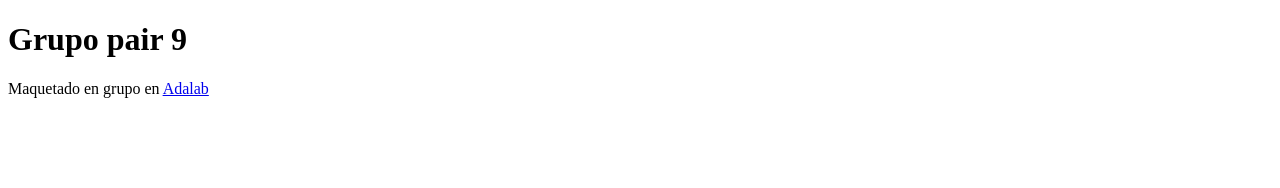
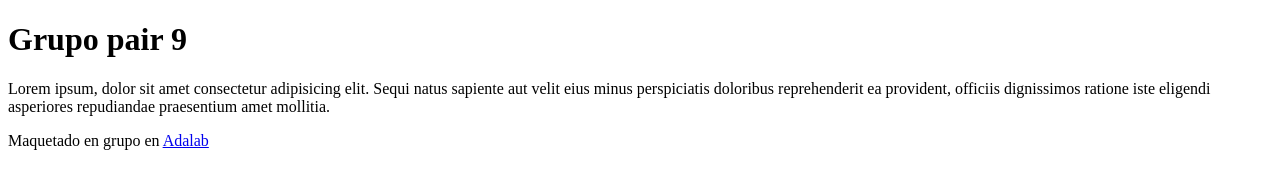
Before and after one commit to Adalab/branchs-test, a plain HTML site: page index.html in a window 1280 px wide. Drawn offline with Linux system fonts and the light colour scheme.

Commit message:
add contenido

```diff
--- a/index.html
+++ b/index.html
@@ -12,7 +12,9 @@
     </header>
     <main>
         <section class="motivacion"></section>
-        <section class="contenido"></section>
+        <section class="contenido">
+            Lorem ipsum, dolor sit amet consectetur adipisicing elit. Sequi natus sapiente aut velit eius minus perspiciatis doloribus reprehenderit ea provident, officiis dignissimos ratione iste eligendi asperiores repudiandae praesentium amet mollitia.
+        </section>
     </main>
     <footer>
         <p>Maquetado en grupo en <a href="http://adalab.es">Adalab</a></p>
```
